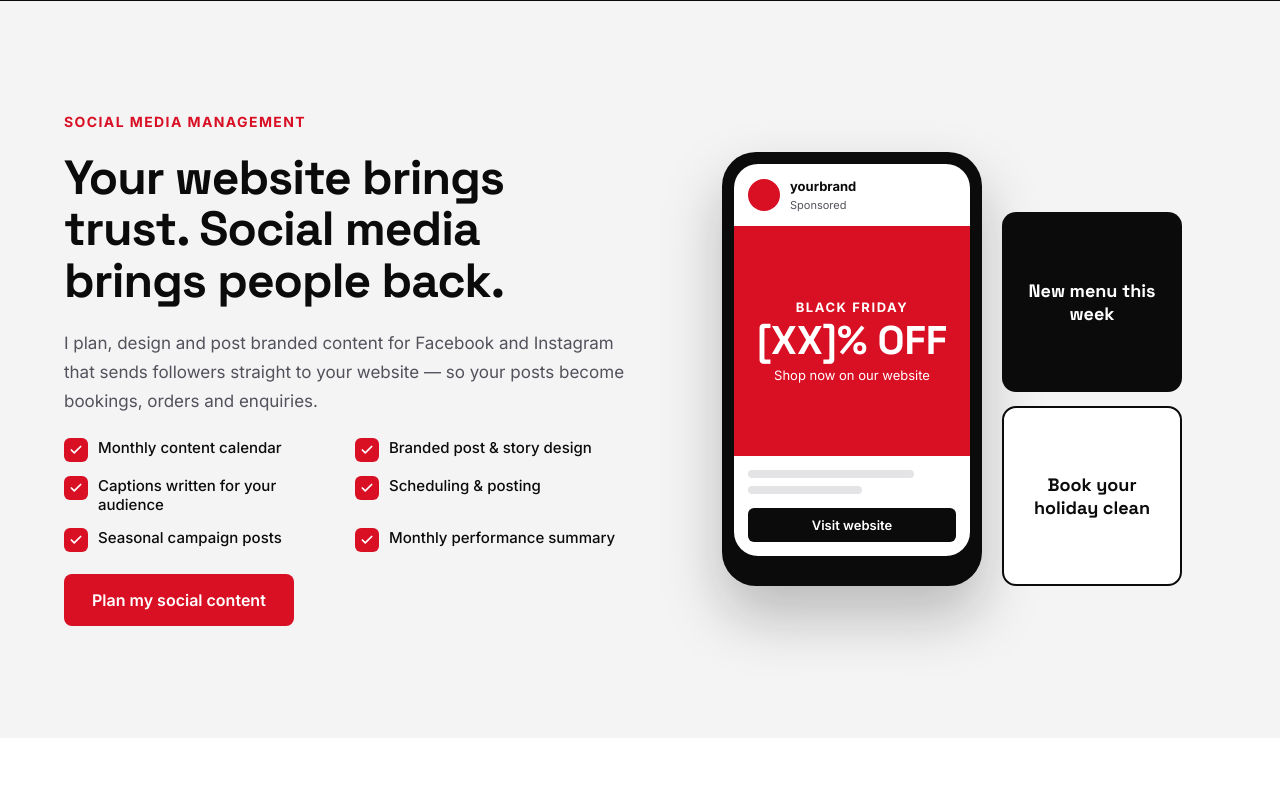
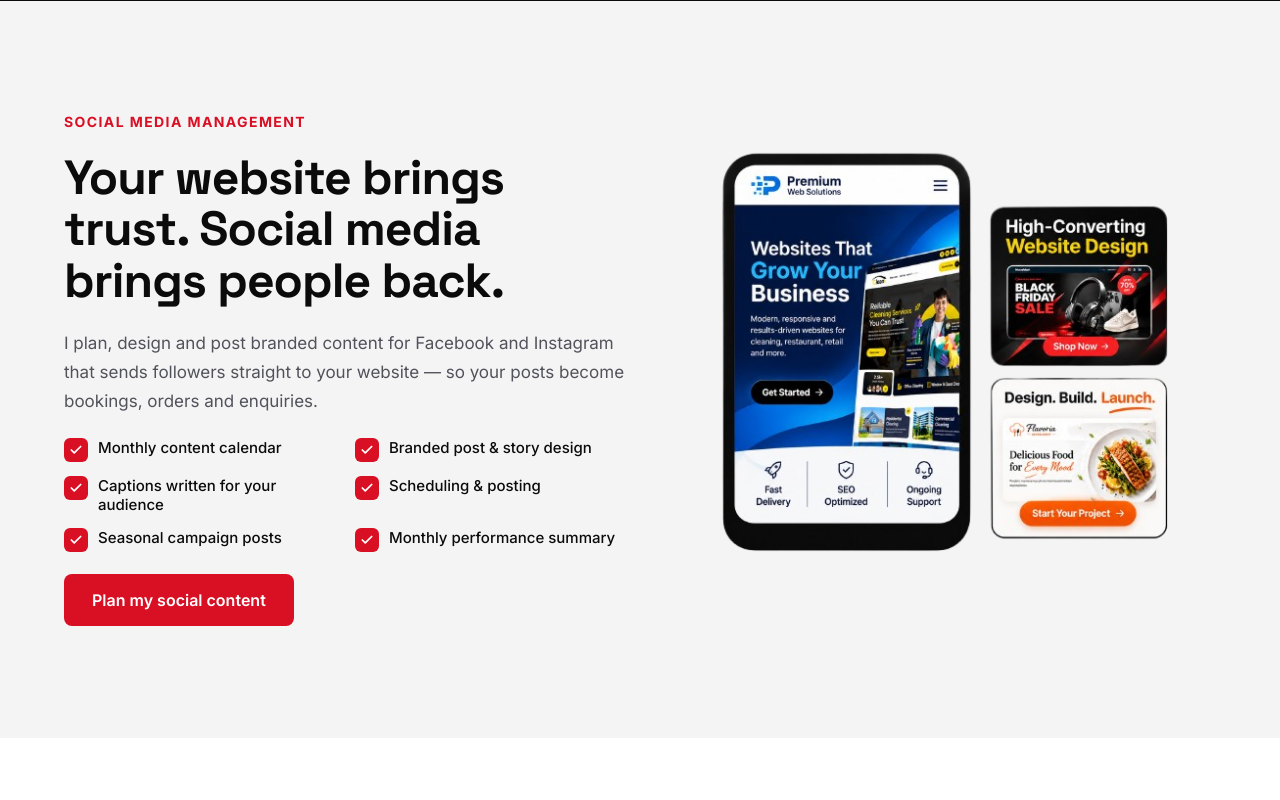
Before and after one commit to IsraelDigitalStudio/israel-digital-studio, a plain HTML site: page index.html in a window 1280 px wide. Shown: the part 4360-5160 px from the top of the page. Drawn offline with Linux system fonts and the light colour scheme.

Commit message:
Show profile photo and design showcase

```diff
--- a/index.html
+++ b/index.html
@@ -262,29 +262,8 @@ footer .logo{height:44px}
       </div>
       <a class="btn btn-red" href="#contact" style="align-self:flex-start">Plan my social content</a>
     </div>
-    <div style="flex:1 1 380px;min-width:0;display:flex;justify-content:center;gap:20px">
-      <div style="width:260px;background:#0B0B0C;border-radius:34px;padding:12px;box-shadow:0 30px 60px rgba(11,11,12,.25)">
-        <div style="background:#fff;border-radius:24px;overflow:hidden;display:flex;flex-direction:column">
-          <div style="display:flex;align-items:center;gap:10px;padding:14px">
-            <span style="width:32px;height:32px;border-radius:50%;background:#D90F24"></span>
-            <div class="col" style="gap:4px"><span style="font-size:13px;font-weight:700">yourbrand</span><span style="font-size:11px;color:#52525B">Sponsored</span></div>
-          </div>
-          <div style="height:230px;background:#D90F24;color:#fff;display:flex;flex-direction:column;justify-content:center;align-items:center;gap:6px;text-align:center;padding:20px">
-            <span style="font-size:13px;font-weight:700;letter-spacing:.12em">BLACK FRIDAY</span>
-            <span style="font-family:'Space Grotesk',sans-serif;font-size:40px;font-weight:700;line-height:1">[XX]% OFF</span>
-            <span style="font-size:13px">Shop now on our website</span>
-          </div>
-          <div class="col" style="padding:14px;gap:8px">
-            <div style="height:8px;width:80%;background:#E4E4E7;border-radius:4px"></div>
-            <div style="height:8px;width:55%;background:#E4E4E7;border-radius:4px"></div>
-            <div style="height:34px;background:#0B0B0C;border-radius:6px;margin-top:6px;color:#fff;font-size:13px;font-weight:600;display:flex;align-items:center;justify-content:center">Visit website</div>
-          </div>
-        </div>
-      </div>
-      <div class="hide-sm col" style="width:180px;gap:14px;padding-top:60px">
-        <div style="aspect-ratio:1;background:#0B0B0C;border-radius:14px;color:#fff;display:flex;align-items:center;justify-content:center;text-align:center;padding:14px;font-family:'Space Grotesk',sans-serif;font-weight:700;font-size:18px">New menu this week</div>
-        <div style="aspect-ratio:1;background:#fff;border:2px solid #0B0B0C;border-radius:14px;display:flex;align-items:center;justify-content:center;text-align:center;padding:14px;font-family:'Space Grotesk',sans-serif;font-weight:700;font-size:18px">Book your holiday clean</div>
-      </div>
+    <div style="flex:1 1 380px;min-width:0;display:flex;justify-content:center">
+      <img src="images/Modern_Web_Design_Showcase-removebg-preview.png" alt="Website and social media designs by Israel Digital Studio" loading="lazy" style="width:100%;max-width:520px;height:auto;display:block">
     </div>
   </div>
 </section>
@@ -344,10 +323,8 @@ footer .logo{height:44px}
 
 <section class="block pad-x">
   <div class="wrap" style="display:flex;flex-wrap:wrap;gap:64px;align-items:center">
-    <div class="photo">
-      <svg width="48" height="48" viewBox="0 0 24 24" fill="none" stroke="currentColor" stroke-width="1.5" stroke-linecap="round" stroke-linejoin="round" aria-hidden="true"><circle cx="12" cy="8" r="4"></circle><path d="M4 21c0-4 4-6 8-6s8 2 8 6"></path></svg>
-      <span style="font-weight:600">[Your professional photo]</span>
-      <span style="font-size:14px">A real, friendly headshot builds more trust than any stock image.</span>
+    <div style="flex:1 1 360px;min-width:0;max-width:460px;background:#F4F4F5;border-radius:18px;border-bottom:6px solid #D90F24;overflow:hidden;display:flex;align-items:flex-end;justify-content:center">
+      <img src="images/WhatsApp_Image_2026-11-11_at_1.14.50_PM__3_-removebg-preview.png" alt="Founder of Israel Digital Studio" loading="lazy" style="width:100%;height:auto;display:block">
     </div>
     <div class="col" style="flex:1 1 520px;min-width:0;gap:22px">
       <span class="eyebrow">Why work with me</span>
```
